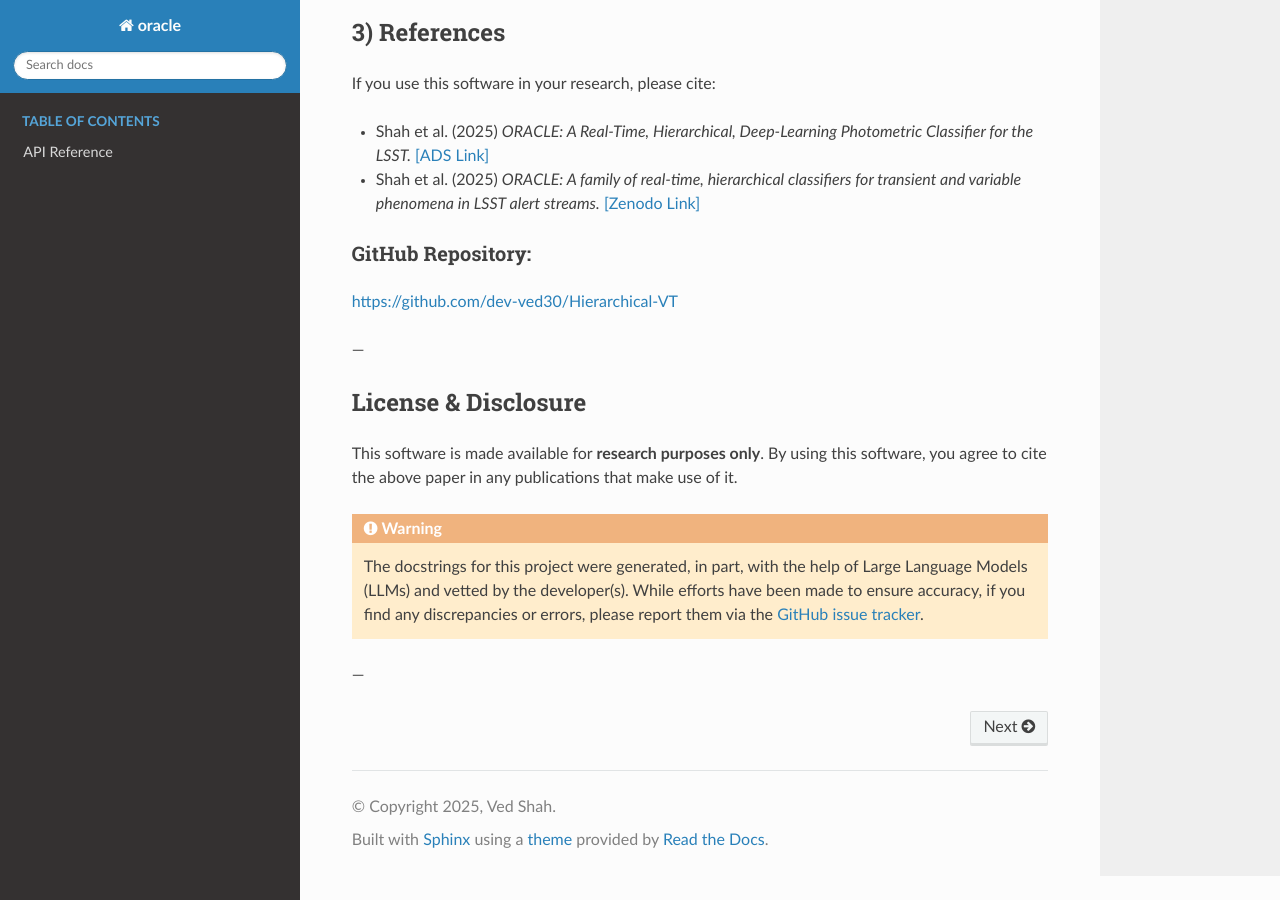
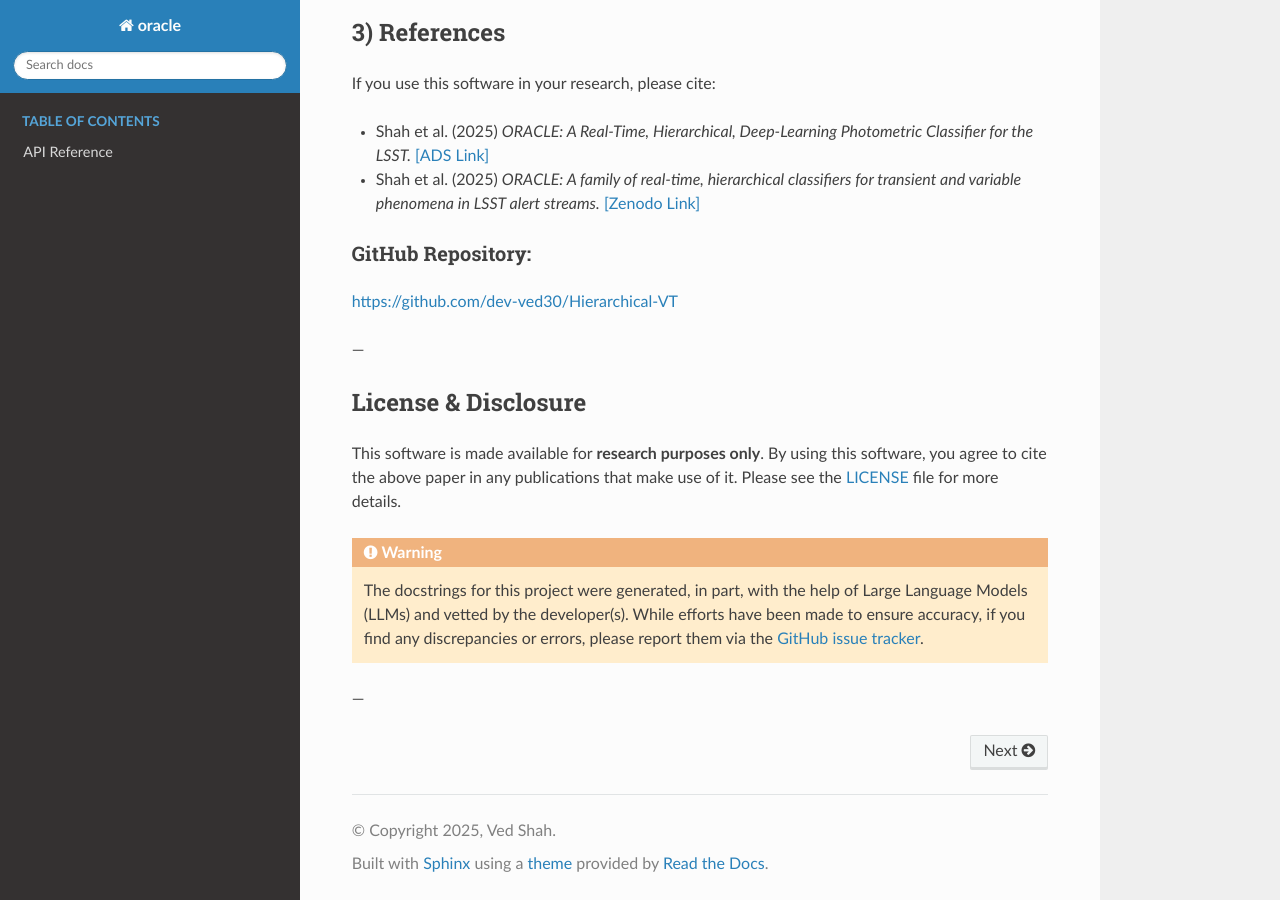
Before and after one commit to dev-ved30/Oracle, a Sphinx documentation site: the page built from docs/index.rst, in a window 1280 px wide and 900 px high, scrolled down 2351 px. Built offline with Sphinx 7.4.7 and the Read the Docs theme 3.1.0, drawn with Linux system fonts in a browser that asks for light colours; pages that are not in the unit, such as notebooks, are missing from menus.

Commit message:
updated docs

```diff
--- a/docs/index.rst
+++ b/docs/index.rst
@@ -129,6 +129,8 @@ License & Disclosure
 
 This software is made available for **research purposes only**.
 By using this software, you agree to cite the above paper in any publications that make use of it.
+Please see the `LICENSE <https://github.com/dev-ved30/Hierarchical-VT/blob/main/LICENSE>`_ file for more details.
+
 
 .. warning::
    The docstrings for this project were generated, in part, with the help of Large Language Models (LLMs)
```
